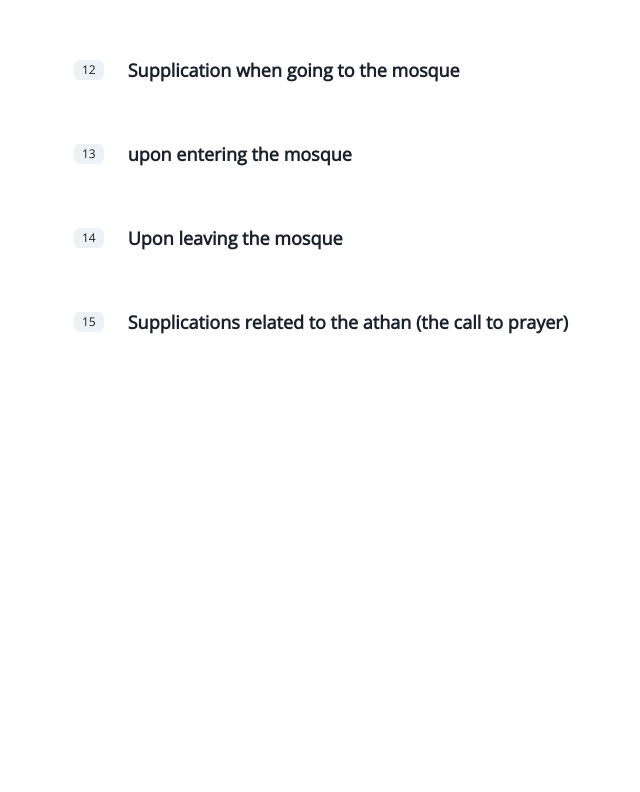
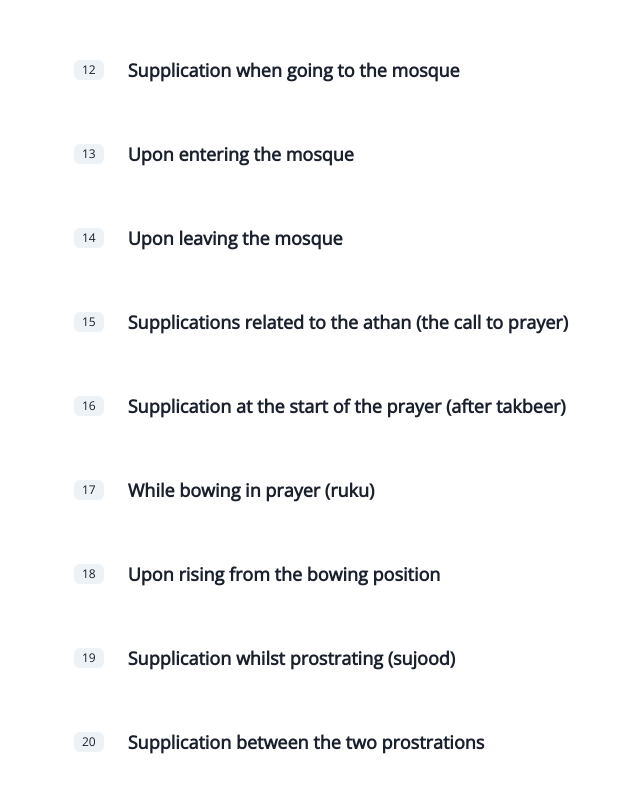
Before and after one commit to kasboi/hisnul-muslim, a Next.js app: page /chapters in a window 1280 px wide. Shown: the part 1066-1858 px from the top of the page, without its empty margins (246-886 px from the left). Before the commit the page ends 1400 px from the top, so only its background shows below. Built offline with nearby package versions, Linux system fonts and the light colour scheme; data requests are answered from the project's data file.

Commit message:
update 404 page dependency

```diff
--- a/components/Drawer.tsx
+++ b/components/Drawer.tsx
@@ -42,8 +42,8 @@ const Slides: NextPage<Props> = ({ isOpen, onClose }) => {
                             <Link><Text fontSize='xl'>Home</Text></Link>
                         </NextLink>
                         <Divider />
-                        <NextLink href="#" passHref>
-                            <Link><Text fontSize='xl'>About</Text></Link>
+                        <NextLink href="/chapters" passHref>
+                            <Link><Text fontSize='xl'>Chapters</Text></Link>
                         </NextLink>
                         <Divider />
                         <NextLink href="#" passHref>
--- a/pages/404.tsx
+++ b/pages/404.tsx
@@ -10,7 +10,7 @@ const NotFound: NextPage = () => {
     setTimeout(() => {
       router.push('/')
     }, 3000);
-  }, [])
+  }, [router])
 
 
   return (
--- a/pages/chapters/index.tsx
+++ b/pages/chapters/index.tsx
@@ -12,37 +12,34 @@ import {
 } from "@chakra-ui/react"
 import { NextPage } from "next"
 
-const chaps = [
-    { id: 1, name: "When waking up" },
-    { id: 2, name: "Supplication when wearing a garment" },
-    { id: 3, name: "Supplication said when wearing a new garment" },
-    { id: 4, name: "Supplication said to someone wearing a new garment" },
-    { id: 5, name: "Before undressing" },
-    { id: 6, name: "Before entering the toilet" },
-    { id: 7, name: "After leaving the toilet" },
-    { id: 8, name: "When starting ablution" },
-    { id: 9, name: "Upon completing the ablution" },
-    { id: 10, name: "When leaving the home" },
-    { id: 11, name: "Upon entering the home" },
-    { id: 12, name: "Supplication when going to the mosque" },
-    { id: 13, name: "upon entering the mosque" },
-    { id: 14, name: "Upon leaving the mosque" },
-    { id: 15, name: "Supplications related to the athan (the call to prayer)" },
-]
+export const getStaticProps = async () => {
+    const res = await fetch("http://localhost:8000/dua/")
+    const data = await res.json()
 
-const Chapters: NextPage = () => {
+    const chaps = data.map((item: { id: any; title: any }) => {
+        return {
+            id: item.id, title: item.title
+        }
+    })
+
+    return {
+        props: { chaps }
+    }
+}
+
+const Chapters: NextPage = ({ chaps }: any) => {
     return (
-        <Container maxW={["md", "xl", "2xl"]}>
+        <Container maxW={["md", "xl", "2xl"]} pb={16}>
             <Heading as="h2" size="2xl">
                 <Center my={[6, 10, 12]}>Choose Dua</Center>
                 <VStack spacing={16} align="flex-start">
-                    {chaps.map((item, i) => (
+                    {chaps.map((item: any, i: any) => (
                         <LinkBox as="article" key={i}>
                             <HStack spacing={[4, 6]}>
                                 <Tag size={"sm"}>{item.id}</Tag>
                                 <NextLink href={`/dua/${item.id}`} passHref>
                                     <LinkOverlay>
-                                        <Text fontSize="lg">{item.name}</Text>
+                                        <Text fontSize="lg">{item.title}</Text>
                                     </LinkOverlay>
                                 </NextLink>
                             </HStack>
```
Also changed, not shown: pages/dua/[id].tsx (+20 -3 lines), 1 other file (tests, documents, lock files or other folders).
